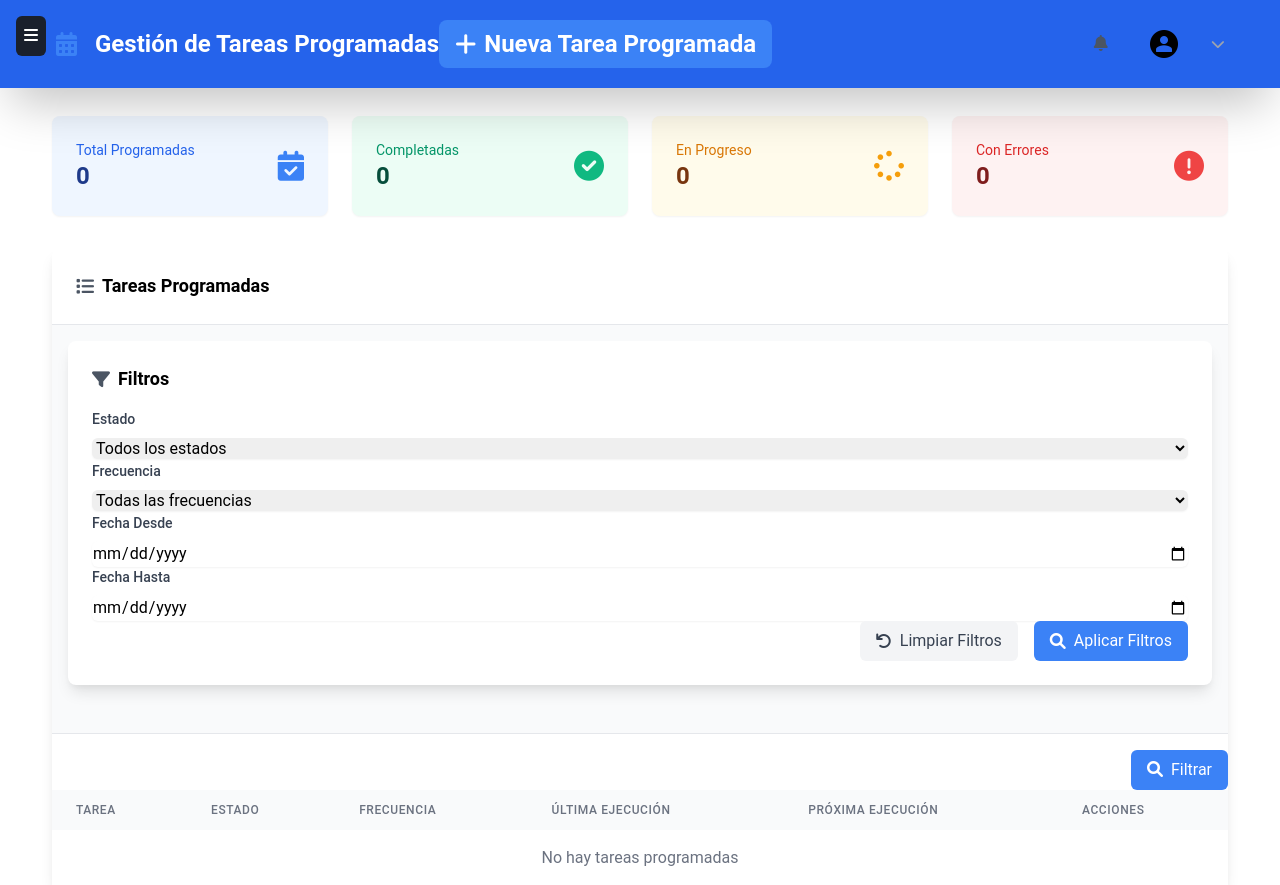
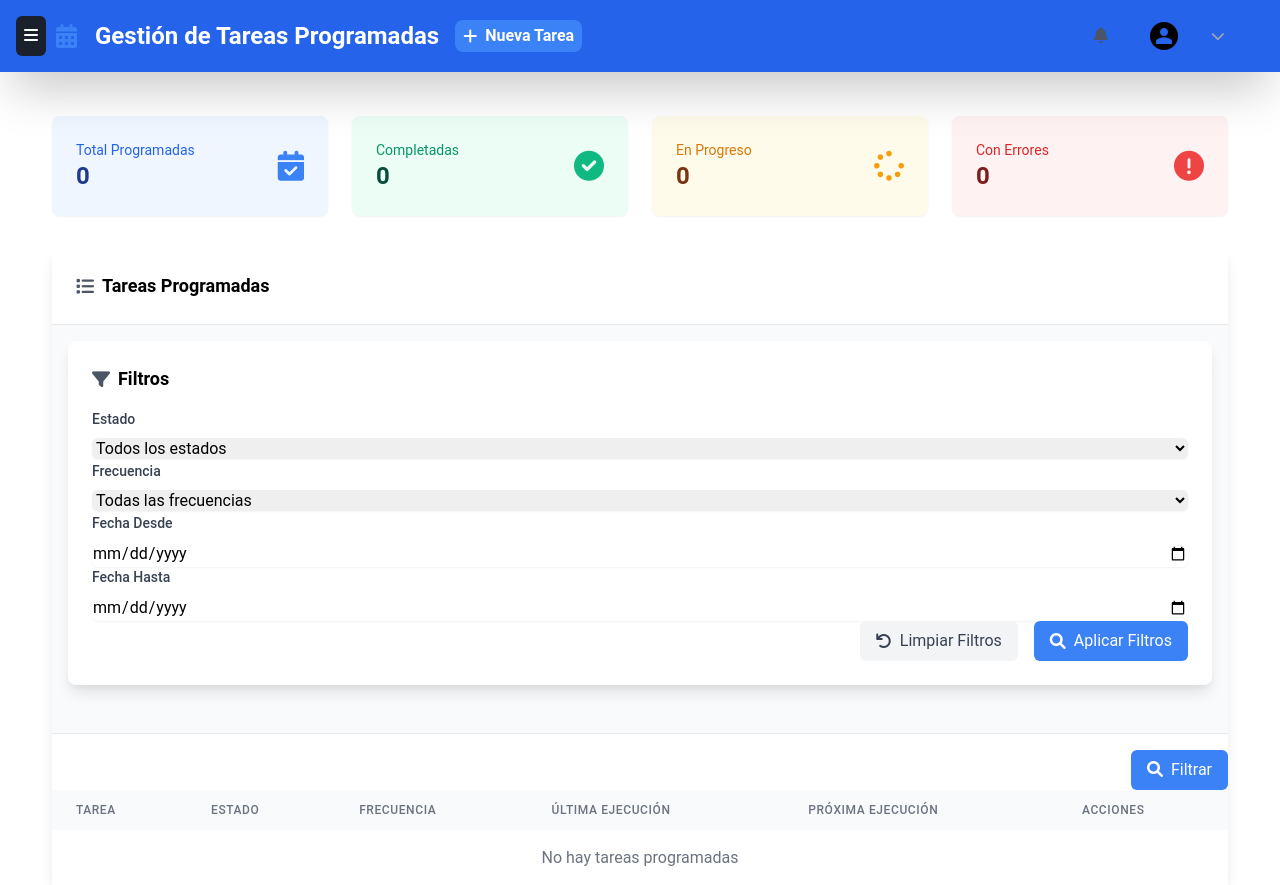
Before and after one commit to sandovaldavid/WebApp-PM, a Django app: page /gestion-tareas/tareas_programadas/ in a window 1280 px wide. Shown: the top 885 px of the page. Run offline with Django 5.2, Linux system fonts and the light colour scheme; the visitor is signed in with stand-in values (Sample User, id 1); data that the repository does not hold is empty; some libraries are stand-ins or nearby versions.

Commit message:
💄 update button styles and text for task creation links in management templates

```diff
--- a/gestion_tareas/templates/gestion_tareas/index.html
+++ b/gestion_tareas/templates/gestion_tareas/index.html
@@ -14,7 +14,7 @@
         <span>Panel de Gestión de Tareas</span>
     </div>
     <a href="{% url 'gestion_tareas:crear_tarea' %}"
-       class="bg-blue-500 text-white px-4 py-2 rounded-lg hover:bg-blue-600 transition-colors flex items-center">
+       class="bg-blue-500 text-white px-2 py-1 ml-4 rounded-lg hover:bg-blue-900 text-base transition-colors flex items-center">
         <i class="fas fa-plus mr-2"></i>
         Nueva Tarea
     </a>
--- a/gestion_tareas/templates/gestion_tareas_programadas/index.html
+++ b/gestion_tareas/templates/gestion_tareas_programadas/index.html
@@ -9,9 +9,9 @@
         <span>Gestión de Tareas Programadas</span>
     </div>
     <a href="{% url 'gestion_tareas:crear_tarea' %}"
-       class="bg-blue-500 hover:bg-blue-600 text-white px-4 py-2 rounded-lg transition-colors flex items-center">
+       class="bg-blue-500 text-white px-2 py-1 ml-4 rounded-lg hover:bg-blue-900 text-base transition-colors flex items-center">
         <i class="fas fa-plus mr-2"></i>
-        Nueva Tarea Programada
+        Nueva Tarea
     </a>
 </div>
 {% endblock %}
--- a/gestion_tareas/templates/gestion_tareas_programadas/lista_tareas_programadas.html
+++ b/gestion_tareas/templates/gestion_tareas_programadas/lista_tareas_programadas.html
@@ -8,8 +8,8 @@
         <i class="fas fa-calendar-alt text-blue-500 mr-2"></i>
         <span>Gestion de Tareas Programadas</span>
     </div>
-    <a href="{% url 'gestion_tareas:crear_tarea_programada' %}"
-       class="bg-blue-500 hover:bg-blue-600 text-white px-4 py-2 rounded-lg transition-colors flex items-center">
+    <a href="{% url 'gestion_tareas:crear_tarea' %}"
+       class="bg-blue-500 text-white px-2 py-1 ml-4 rounded-lg hover:bg-blue-900 text-base transition-colors flex items-center">
         <i class="fas fa-plus mr-2"></i>
         Nueva Tarea Programada
     </a>
```
